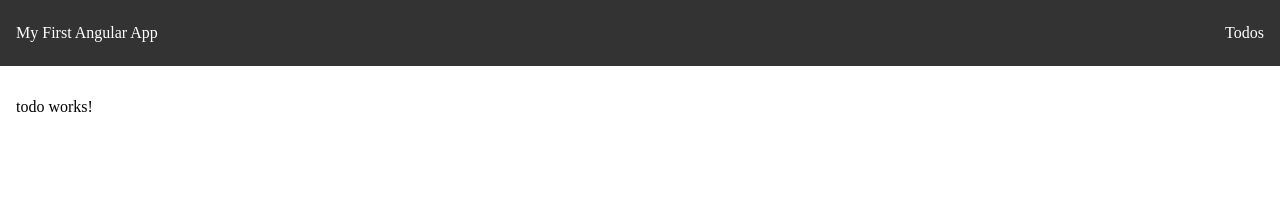
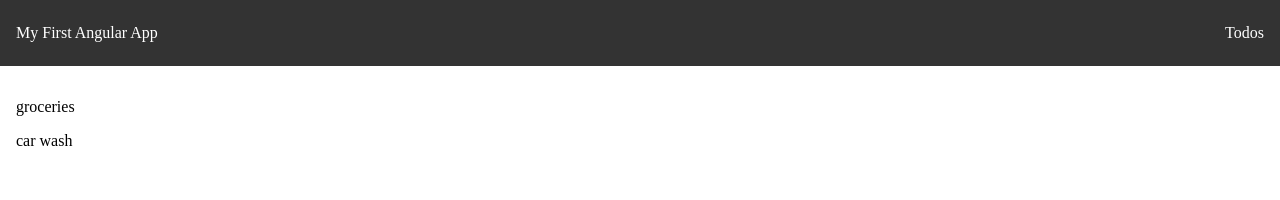
Before and after one commit to juanHunOfficial/first-angular-app, an Angular app in the folder first-ng-app/: page /todos in a window 1280 px wide. Shown: the top 200 px of the page. Built offline with nearby package versions, Linux system fonts and the light colour scheme.

Commit message:
Add my first services with notes.

```diff
--- /dev/null
+++ b/first-ng-app/src/app/model/todo.types.ts
@@ -0,0 +1,6 @@
+export type Todo = {
+  id: number;
+  userId: number;
+  completed: boolean;
+  title: string;
+};
--- a/first-ng-app/src/app/pages/todo/todo.component.html
+++ b/first-ng-app/src/app/pages/todo/todo.component.html
@@ -1 +1,17 @@
-<p>todo works!</p>
+@for (todo of todoItems(); track todo.id){
+  <p>{{ todo.title }}</p>
+}
+
+<!-- Rendering components dynamically, similar to the way we do them in React. Angular
+     allows you to use the @for decorator to run a for loop that is very similar to
+     the map function in JS.
+
+        @for (todo of todoItems(); track todo.id){
+          <p>{{ todo.title }}</p>
+        }
+
+     The above line reads like so, '@for' run a for loop over the 'todoItems()' signal
+     labeling each item as a 'todo' obj. While looping thru, keep 'track' of the id of
+     each todo obj via 'todo.id'. Then finally within the curly brackets {} specify
+     what you want done with each iteration. in this case, create a 'p' tag with the
+     title of each todo obj, which is accessed via the 'todo.title'. -->
--- a/first-ng-app/src/app/pages/todo/todo.component.ts
+++ b/first-ng-app/src/app/pages/todo/todo.component.ts
@@ -1,4 +1,6 @@
-import { Component } from '@angular/core';
+import { Component, inject, OnInit, signal } from '@angular/core';
+import { TodosService } from '../../services/todos.service';
+import { Todo } from '../../model/todo.types';
 
 @Component({
   selector: 'app-todo',
@@ -6,6 +8,20 @@ import { Component } from '@angular/core';
   templateUrl: './todo.component.html',
   styleUrl: './todo.component.css'
 })
-export class TodoComponent {
+export class TodoComponent implements OnInit{
+  todoService = inject(TodosService);
+  todoItems = signal<Array<Todo>>([]);
 
+  ngOnInit(): void {
+    console.log(this.todoService.todoItems);
+    this.todoItems.set(this.todoService.todoItems);
+  }
 }
+// ngOnInit and OnInit functions are similar to a useEffect in React that is rendering
+// only when the component mounts.
+// NOTE: todoItems = signal<Array<Todo>>([]);
+// the syntax above is specific to TS it basically reads that the signal above is of
+// type Array AND the array is of type Todo. The types are indicated by the <> tags.
+// the parenthesis () is similar to the function call of a useState hook in React,
+// where it is basically setting the initial value to w.e is inside; in this case
+// an empty array [].
--- /dev/null
+++ b/first-ng-app/src/app/services/todos.service.ts
@@ -0,0 +1,27 @@
+import { Injectable } from '@angular/core';
+import  { Todo } from '../model/todo.types'
+
+@Injectable({
+  providedIn: 'root',
+})
+export class TodosService {
+  todoItems: Array<Todo> = [
+    {
+      id: 0,
+      userId: 1,
+      title: 'groceries',
+      completed: false,
+    },
+    {
+      id: 1,
+      userId: 1,
+      title: 'car wash',
+      completed: false,
+    },
+  ];
+  constructor() {}
+}
+ // Services can either be provided to a single component and no where else by
+ // creating the 'providers' property within a component and remove the "providedIn: 'root'"
+ // value from the Injectable decorator above. Otherwise it will be provided in root, as
+ // mentioned above and all components will be able to use it.
```
Also changed, not shown: 1 other file (tests, documents, lock files or other folders).
